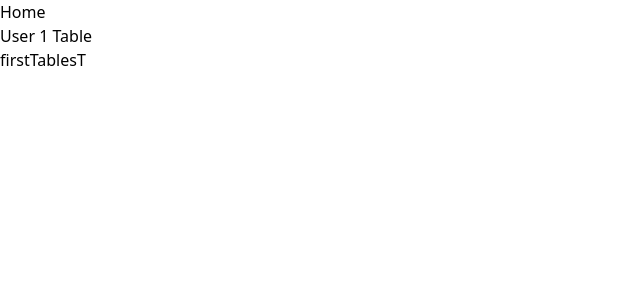
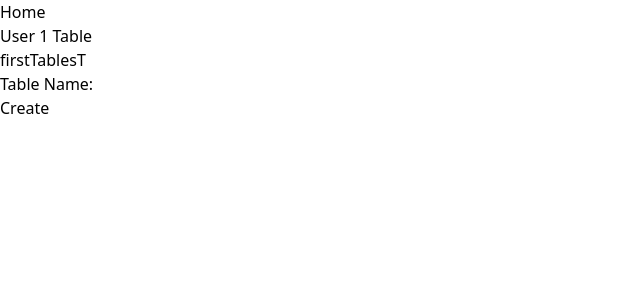
Before and after one commit to purachetzheng/sec-2-group-7-project-User_Manager, a Vue app: page /profile-workbench/1 in a window 1280 px wide. Shown: the top 300 px of the page, without its empty margins (0-640 px from the left). Built offline with nearby package versions, Linux system fonts and the light colour scheme; data requests are answered from the project's data file; the HTML template or start-up script is replaced by a standard one.

Commit message:
create edit table

```diff
--- a/data/db.json
+++ b/data/db.json
@@ -21,6 +21,10 @@
       "id": 2,
       "tableName": "sT",
       "userId": 1
+    },
+    {
+      "tableName": "teast",
+      "id": 3
     }
   ],
   "rows": [
--- /dev/null
+++ b/src/components/EditTable.vue
@@ -0,0 +1,30 @@
+<script setup>
+import { computed } from 'vue'
+defineEmits(['createTable'])
+const props = defineProps({
+    table: {
+        type: Object,
+        default: {}
+    }
+})
+
+const newTable = computed(()=> {
+    return {id: props.table.id, tableName: props.table.tableName}
+})
+</script>
+
+<template>
+<div>
+    <div>
+        <label>Table Name: </label>
+        <input id = "tableNameText" type="text" v-model="newTable.tableName">
+    </div>
+    <div>
+        <button @click="$emit('createTable', newTable.tableName)">Create</button>
+    </div>
+</div>
+</template>
+
+<style>
+
+</style>
--- a/src/views/MyTable.vue
+++ b/src/views/MyTable.vue
@@ -2,6 +2,7 @@
 import { ref, computed, reactive, nextTick, onBeforeMount, onMounted } from 'vue';
 //router
 import { useRoute, useRouter } from 'vue-router';
+import EditTable from '../components/EditTable.vue';
 const { params } = useRoute();
 const router = useRouter();
 
@@ -22,6 +23,29 @@ onBeforeMount(async () => {
 const clickLink = (id) => {
     router.push({ name: 'TableManager', params: { tableId: id } });
 };
+
+const createNewTable = async (newTable) => {
+    if (tableNameText.value === '') {
+        alert('Please type your table name')
+    }else{
+        const res = await fetch('http://localhost:5000/tables?userId=' + params.userId, {
+            method: 'POST',
+            headers: {
+                'content-type': 'application/json'
+            },
+            body: JSON.stringify({tableName: newTable})
+        })
+        if(res.status === 201){
+            const addedTable = await res.json();
+            tables.value.push(addedTable)
+            console.log("create account successfully");
+            alert(`User ${newTable} has been created.`)
+            location.reload();
+        }
+        else console.log('error, cannot create table');
+    }
+}
+
 </script>
 
 <template>
@@ -32,6 +56,11 @@ const clickLink = (id) => {
                 {{ table.tableName }}
             </button>
         </div>
+        <div>
+            <EditTable
+                @createTable = 'createNewTable'
+            />
+        </div>
     </div>
 </template>
 
```
